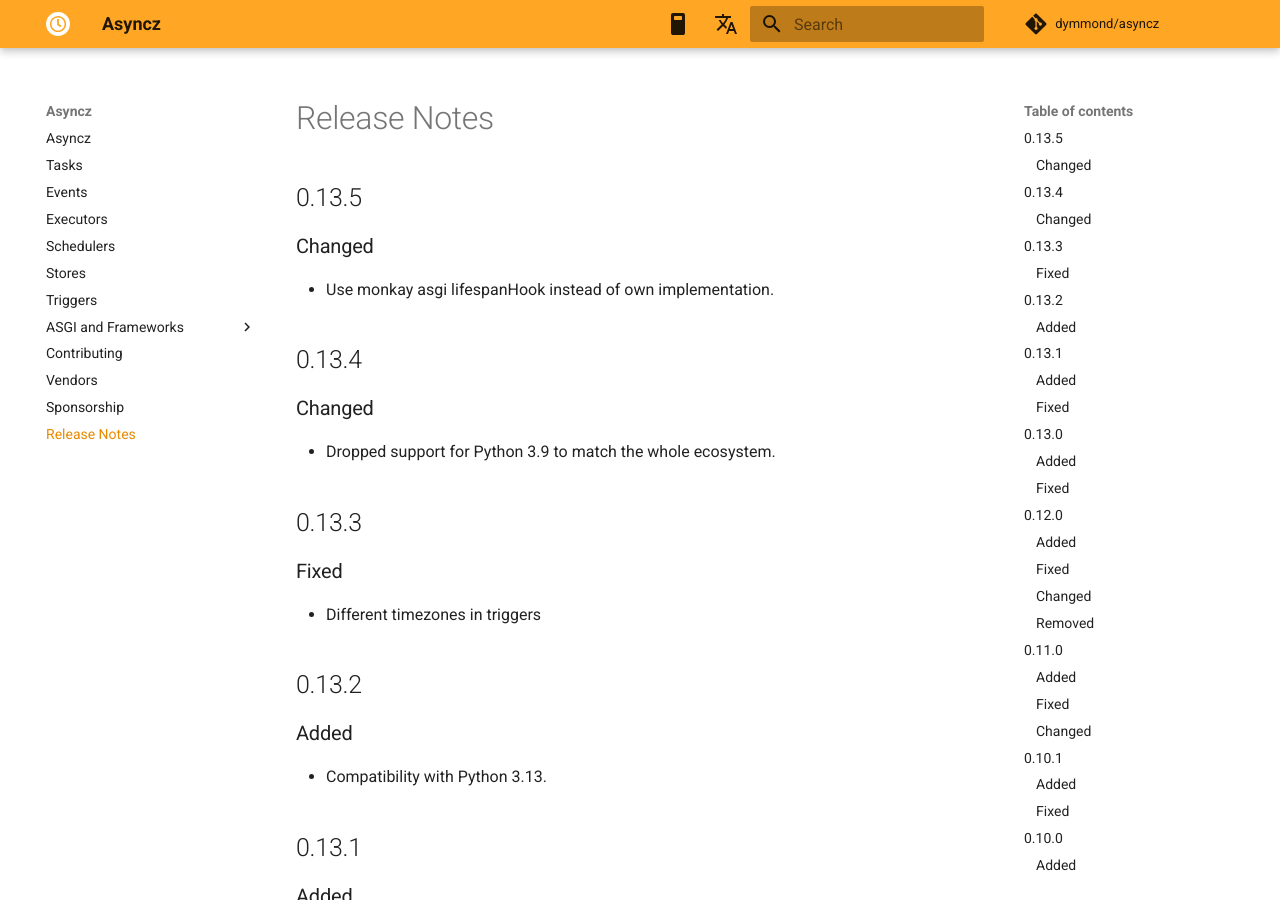
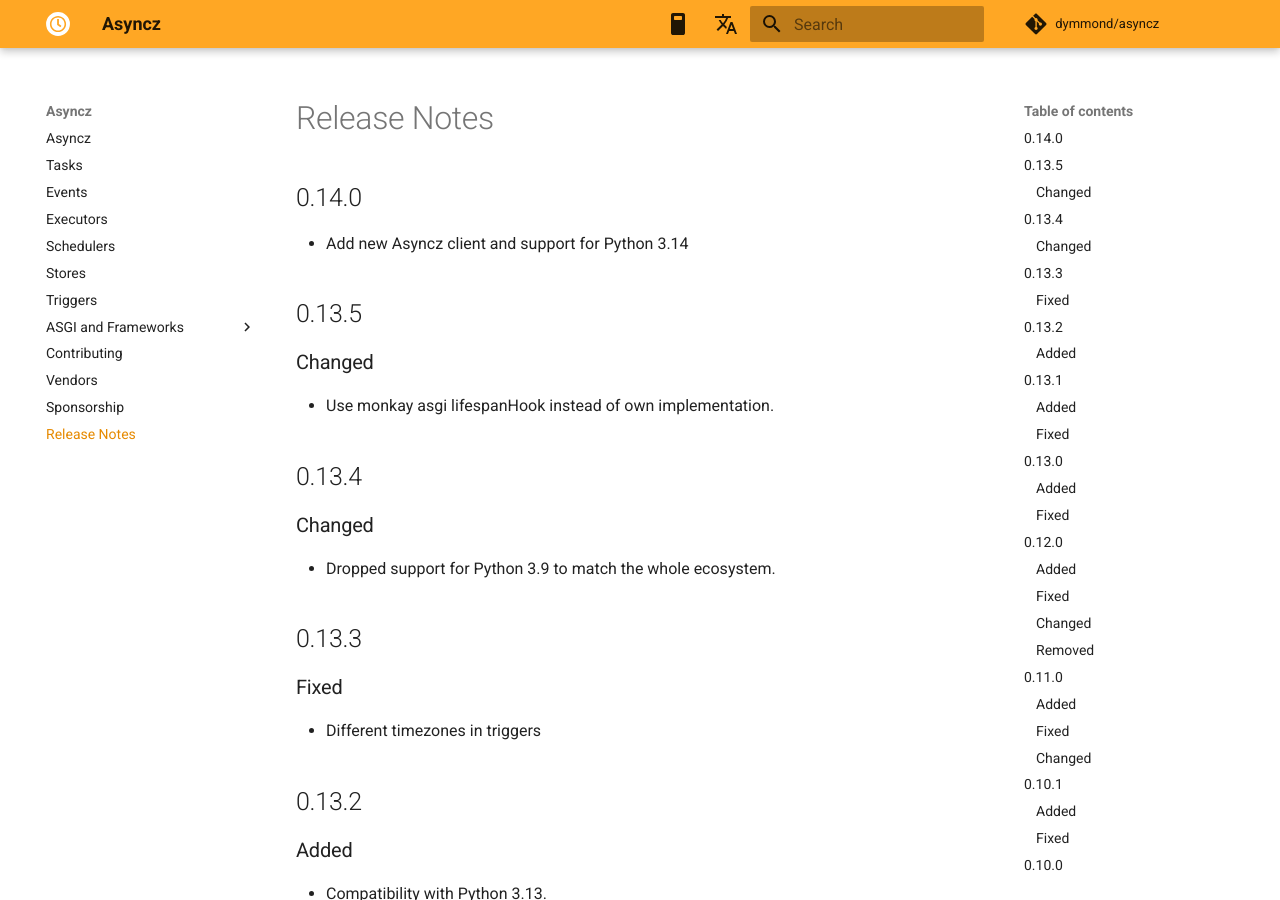
Before and after one commit to dymmond/asyncz, an MkDocs documentation site: the page built from docs/release-notes.md, in a window 1280 px wide and 900 px high. Built offline with MkDocs 1.6.1 and Material for MkDocs 9.7.7, drawn with Linux system fonts in a browser that asks for light colours; comment, search, counter and statistics services are not loaded.

Commit message:
Add support for Python 3.14

```diff
--- a/docs/release-notes.md
+++ b/docs/release-notes.md
@@ -1,4 +1,8 @@
 # Release Notes
+
+## 0.14.0
+
+- Add new Asyncz client and support for Python 3.14
 
 ## 0.13.5
 
--- a/pyproject.toml
+++ b/pyproject.toml
@@ -33,6 +33,7 @@ classifiers = [
     "Programming Language :: Python :: 3.11",
     "Programming Language :: Python :: 3.12",
     "Programming Language :: Python :: 3.13",
+    "Programming Language :: Python :: 3.14",
     "Topic :: Internet :: WWW/HTTP :: HTTP Servers",
     "Topic :: Internet :: WWW/HTTP",
 ]
```
Also changed, not shown: 1 other file.
